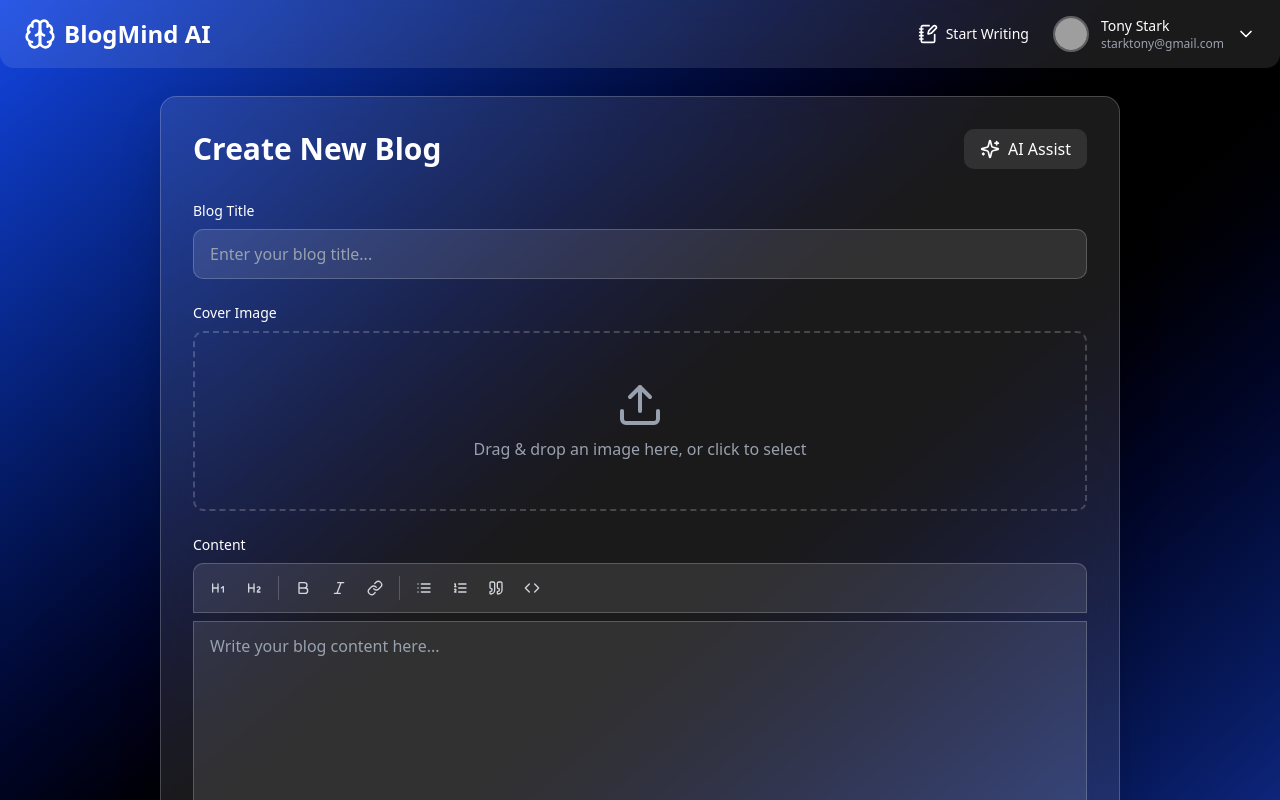
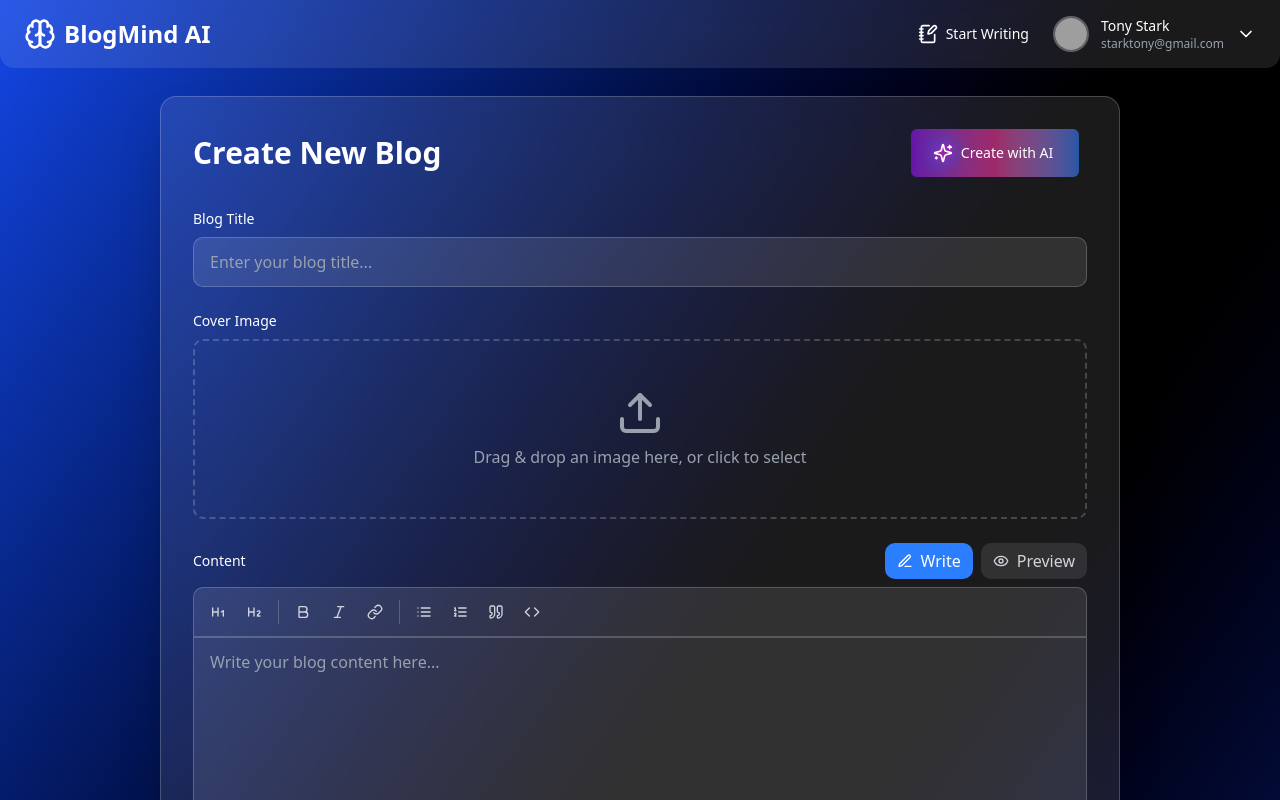
Before and after one commit to mdsaqlainahmed786/BlogMind-AI, a React (Vite) app in the folder frontend/: page /blog/create in a window 1280 px wide. Shown: the top 800 px of the page. Built offline with nearby package versions, Linux system fonts and the light colour scheme; grey boxes are pictures that could not be loaded.

Commit message:
Added markdown for blogs, proper formatting for creating blogs and AI generate button

```diff
--- a/frontend/src/Blogs/CreateBlog.tsx
+++ b/frontend/src/Blogs/CreateBlog.tsx
@@ -1,16 +1,35 @@
-import React, { useState, useRef } from 'react';
-import { Image as ImageIcon, X, Upload, Sparkles, Bold, Italic, Link as LinkIcon, List, Quote, Code, Heading1, Heading2, ListOrdered } from 'lucide-react';
-import Navbar from '@/landingPage/NavBar';
+import React, { useState, useRef } from "react";
+import {
+  X,
+  Upload,
+  Sparkles,
+  Bold,
+  Italic,
+  Link as LinkIcon,
+  List,
+  Quote,
+  Code,
+  Heading1,
+  Heading2,
+  ListOrdered,
+  Eye,
+  Edit3,
+} from "lucide-react";
+import Navbar from "@/landingPage/NavBar";
+import ReactMarkdown from "react-markdown";
 
 function CreateBlog() {
-  const [title, setTitle] = useState('');
-  const [content, setContent] = useState('');
+  const [title, setTitle] = useState("");
+  const [content, setContent] = useState("");
   const [coverImage, setCoverImage] = useState<string | null>(null);
   const [isAIAssisted, setIsAIAssisted] = useState(false);
   const [isDragging, setIsDragging] = useState(false);
+  const [activeTab, setActiveTab] = useState<"write" | "preview">("write");
   const fileInputRef = useRef<HTMLInputElement>(null);
   const contentRef = useRef<HTMLTextAreaElement>(null);
-
+  const [activeBold, setActiveBold] = useState(false);
+  const [activeItalic, setActiveItalic] = useState(false);
+  const [activeCode, setActiveCode] = useState(false);
   const handleDragOver = (e: React.DragEvent) => {
     e.preventDefault();
     setIsDragging(true);
@@ -24,12 +43,11 @@ function CreateBlog() {
   const handleDrop = (e: React.DragEvent) => {
     e.preventDefault();
     setIsDragging(false);
-
     const file = e.dataTransfer.files[0];
-    if (file && file.type.startsWith('image/')) {
+    if (file && file.type.startsWith("image/")) {
       const reader = new FileReader();
-      reader.onload = (e) => {
-        setCoverImage(e.target?.result as string);
+      reader.onload = () => {
+        setCoverImage(reader.result as string);
       };
       reader.readAsDataURL(file);
     }
@@ -37,79 +55,92 @@ function CreateBlog() {
 
   const handleImageUpload = (e: React.ChangeEvent<HTMLInputElement>) => {
     const file = e.target.files?.[0];
-    if (file) {
+    if (file && file.type.startsWith("image/")) {
       const reader = new FileReader();
-      reader.onload = (e) => {
-        setCoverImage(e.target?.result as string);
+      reader.onload = () => {
+        setCoverImage(reader.result as string);
       };
       reader.readAsDataURL(file);
     }
   };
 
+  const insertFormat = (format: string) => {
+    if (!contentRef.current) return;
+
+    const start = contentRef.current.selectionStart;
+    const end = contentRef.current.selectionEnd;
+    const text = content;
+    let insertion = "";
+
+    switch (format) {
+      case "h1":
+        insertion = "# ";
+        break;
+      case "h2":
+        insertion = "## ";
+        break;
+      case "bold":
+        insertion = "**";
+        break;
+      case "italic":
+        insertion = "_";
+        break;
+      case "link":
+        insertion = "[](url)";
+        break;
+      case "bullet":
+        insertion = "* ";
+        break;
+      case "number":
+        insertion = "1. ";
+        break;
+      case "quote":
+        insertion = "> ";
+        break;
+      case "code":
+        insertion = "`";
+        break;
+    }
+
+    const newText = text.substring(0, start) + insertion + text.substring(end);
+    setContent(newText);
+  };
+
   const handleSubmit = (e: React.FormEvent) => {
     e.preventDefault();
-    console.log({ title, content, coverImage, isAIAssisted });
+  };
+  const processContent = (text: string) => {
+    return text.replace(/\\n\\n/g, "\n\n").replace(/\\n/g, "\n");
   };
 
-  const insertFormat = (format: string) => {
-    const textarea = contentRef.current;
-    if (!textarea) return;
-
-    const start = textarea.selectionStart;
-    const end = textarea.selectionEnd;
-    const selectedText = content.substring(start, end);
-    const beforeText = content.substring(0, start);
-    const afterText = content.substring(end);
-
-    let formattedText = '';
-    switch (format) {
-      case 'h1':
-        formattedText = `# ${selectedText || 'Heading 1'}`;
-        break;
-      case 'h2':
-        formattedText = `## ${selectedText || 'Heading 2'}`;
-        break;
-      case 'bold':
-        formattedText = `**${selectedText || 'bold text'}**`;
-        break;
-      case 'italic':
-        formattedText = `*${selectedText || 'italic text'}*`;
-        break;
-      case 'link':
-        formattedText = `[${selectedText || 'link text'}](url)`;
-        break;
-      case 'code':
-        formattedText = `\`${selectedText || 'code'}\``;
-        break;
-      case 'quote':
-        formattedText = `> ${selectedText || 'quote'}`;
-        break;
-      case 'bullet':
-        formattedText = `\n- ${selectedText || 'list item'}`;
-        break;
-      case 'number':
-        formattedText = `\n1. ${selectedText || 'list item'}`;
-        break;
-      default:
-        formattedText = selectedText;
-    }
-
-    const newContent = beforeText + formattedText + afterText;
-    setContent(newContent);
-
-    // Set cursor position after the inserted format
-    setTimeout(() => {
-      const newPosition = start + formattedText.length;
-      textarea.focus();
-      textarea.setSelectionRange(newPosition, newPosition);
-    }, 0);
-  };
-
-  const ToolbarButton = ({ icon: Icon, title, format }: { icon: any, title: string, format: string }) => (
+  const ToolbarButton = ({
+    icon: Icon,
+    title,
+    format,
+  }: {
+    icon: React.ElementType;
+    title: string;
+    format: string;
+  }) => (
     <button
       type="button"
-      onClick={() => insertFormat(format)}
-      className="p-2 hover:bg-white/20 rounded-lg transition-colors duration-200 group"
+      onClick={() => {
+        if (format === "bold") {
+          setActiveBold(!activeBold);
+        } else if (format === "italic") {
+          setActiveItalic(!activeItalic);
+        } else if (format === "code") {
+          setActiveCode(!activeCode);
+        }
+        insertFormat(format);
+      }}
+      className={`p-2 hover:bg-white/20 rounded-lg transition-colors duration-200 group ${
+        (activeBold && format === "bold") ||
+        (activeCode && format === "code") ||
+        (activeItalic && format === "italic")
+          ? "bg-blue-500 text-white"
+          : "text-gray-300"
+      }`}
       title={title}
     >
       <Icon className="w-4 h-4 text-gray-300 group-hover:text-white" />
@@ -117,31 +148,33 @@ function CreateBlog() {
   );
 
   return (
-    <div className="min-h-screen bg-gradient-to-br from-blue-700 via-black to-blue-800">
+    <div className="min-h-screen">
       <Navbar />
       <div className="pt-24 pb-8 px-4 sm:px-6 lg:px-8 max-w-5xl mx-auto">
         <div className="backdrop-blur-xl bg-white/10 rounded-2xl p-6 md:p-8 shadow-2xl border border-white/20">
           <div className="flex items-center justify-between mb-8">
-            <h1 className="text-2xl md:text-3xl font-bold text-white">Create New Blog</h1>
-            <button
-              onClick={() => setIsAIAssisted(!isAIAssisted)}
-              className={`
-                flex items-center gap-2 px-4 py-2 rounded-lg transition-all duration-300
-                ${isAIAssisted ? 'animate-rainbow-bg shadow-rainbow' : 'bg-white/10'}
-                text-white hover:scale-105 transform
-              `}
+            <h1 className="text-2xl md:text-3xl font-bold text-white">
+              Create New Blog
+            </h1>
+            <div className="relative group z-50 cursor-pointer">
+              <div
+                className={`relative flex items-center justify-center rounded-sm w-36 pr-3 h-10 md:w-44 md:h-12 space-x-2`}
+              >
+                <div className="absolute inset-0 rounded-sm bg-gradient-to-r from-purple-600 via-pink-500 to-blue-500 opacity-60"></div>
+                <Sparkles
+                  className="w-5 h-5 text-white relative z-10 animate-[pulse_2s_ease-infinite]"
                   style={{
-                backgroundSize: '200% 200%',
-                animation: isAIAssisted ? 'gradient 3s ease infinite, glow 1s ease-in-out infinite alternate' : 'none',
+                    filter: `drop-shadow(0 0 4px #FF0080)
+                       drop-shadow(0 0 6px #7928CA)
+                       drop-shadow(0 0 8px #0070F3)`,
                   }}
-            >
-              <Sparkles className={`w-5 h-5 ${isAIAssisted ? 'animate-pulse' : ''}`} />
-              <span>AI Assist</span>
-            </button>
+                />
+                <span className="text-white text-sm z-10 text-center md:text-md">Create with AI</span>
+              </div>
+            </div>
           </div>
 
           <form onSubmit={handleSubmit} className="space-y-6">
-            {/* Title Input */}
             <div>
               <label className="block text-white text-sm font-medium mb-2">
                 Blog Title
@@ -154,15 +187,15 @@ function CreateBlog() {
                 className="w-full bg-white/10 border border-white/20 rounded-lg py-3 px-4 text-white placeholder-gray-400 focus:outline-none focus:ring-2 focus:ring-blue-500 focus:border-transparent"
               />
             </div>
-
-            {/* Cover Image Upload */}
             <div>
               <label className="block text-white text-sm font-medium mb-2">
                 Cover Image
               </label>
               <div
                 className={`border-2 border-dashed rounded-lg p-4 text-center ${
-                  isDragging ? 'border-blue-500 bg-blue-500/10' : 'border-white/20'
+                  isDragging
+                    ? "border-blue-500 bg-blue-500/10"
+                    : "border-white/20"
                 }`}
                 onDragOver={handleDragOver}
                 onDragLeave={handleDragLeave}
@@ -203,45 +236,108 @@ function CreateBlog() {
                 />
               </div>
             </div>
-
-            {/* Content Editor */}
             <div className="space-y-2">
+              <div className="flex items-center justify-between">
                 <label className="block text-white text-sm font-medium">
                   Content
                 </label>
+                <div className="flex gap-2">
+                  <button
+                    type="button"
+                    onClick={() => setActiveTab("write")}
+                    className={`flex items-center gap-2 px-3 py-1.5 cursor-pointer rounded-lg transition-colors ${
+                      activeTab === "write"
+                        ? "bg-blue-500 text-white"
+                        : "bg-white/10 text-gray-300 hover:bg-white/20"
+                    }`}
+                  >
+                    <Edit3 className="w-4 h-4" />
+                    <span>Write</span>
+                  </button>
+                  <button
+                    type="button"
+                    onClick={() => setActiveTab("preview")}
+                    className={`flex items-center gap-2 px-3 cursor-pointer py-1.5 rounded-lg transition-colors ${
+                      activeTab === "preview"
+                        ? "bg-blue-500 text-white"
+                        : "bg-white/10 text-gray-300 hover:bg-white/20"
+                    }`}
+                  >
+                    <Eye className="w-4 h-4" />
+                    <span>Preview</span>
+                  </button>
+                </div>
+              </div>
 
-              {/* Fixed Formatting Toolbar */}
+              {activeTab === "write" ? (
+                <div className="space-y-0">
                   <div className="flex items-center gap-1 p-2 bg-white/10 border border-white/20 rounded-t-lg">
                     <div className="flex items-center gap-1">
-                  <ToolbarButton icon={Heading1} title="Heading 1" format="h1" />
-                  <ToolbarButton icon={Heading2} title="Heading 2" format="h2" />
+                      <ToolbarButton
+                        icon={Heading1}
+                        title="Heading 1"
+                        format="h1"
+                      />
+                      <ToolbarButton
+                        icon={Heading2}
+                        title="Heading 2"
+                        format="h2"
+                      />
                     </div>
                     <div className="w-px h-6 bg-white/20 mx-1" />
                     <div className="flex items-center gap-1">
                       <ToolbarButton icon={Bold} title="Bold" format="bold" />
-                  <ToolbarButton icon={Italic} title="Italic" format="italic" />
-                  <ToolbarButton icon={LinkIcon} title="Link" format="link" />
+                      <ToolbarButton
+                        icon={Italic}
+                        title="Italic"
+                        format="italic"
+                      />
+                      <ToolbarButton
+                        icon={LinkIcon}
+                        title="Link"
+                        format="link"
+                      />
                     </div>
                     <div className="w-px h-6 bg-white/20 mx-1" />
                     <div className="flex items-center gap-1">
-                  <ToolbarButton icon={List} title="Bullet List" format="bullet" />
-                  <ToolbarButton icon={ListOrdered} title="Numbered List" format="number" />
-                  <ToolbarButton icon={Quote} title="Quote" format="quote" />
+                      <ToolbarButton
+                        icon={List}
+                        title="Bullet List"
+                        format="bullet"
+                      />
+                      <ToolbarButton
+                        icon={ListOrdered}
+                        title="Numbered List"
+                        format="number"
+                      />
+                      <ToolbarButton
+                        icon={Quote}
+                        title="Quote"
+                        format="quote"
+                      />
                       <ToolbarButton icon={Code} title="Code" format="code" />
                     </div>
                   </div>
-
                   <textarea
                     ref={contentRef}
                     value={content}
                     onChange={(e) => setContent(e.target.value)}
                     placeholder="Write your blog content here..."
                     rows={12}
-                className="w-full prose bg-white/10 border border-white/20 rounded-b-lg py-3 px-4 text-white placeholder-gray-400 focus:outline-none focus:ring-2 focus:ring-blue-500 focus:border-transparent resize-none"
+                    className="w-full bg-white/10 border border-white/20 rounded-b-lg py-3 px-4 text-white placeholder-gray-400 focus:outline-none focus:ring-2 focus:ring-blue-500 focus:border-transparent resize-none"
                   />
                 </div>
-
-            {/* Submit Button */}
+              ) : (
+                <div className="bg-white/10 border border-white/20 rounded-lg p-6 prose prose-invert max-w-none min-h-[300px] overflow-y-auto">
+                  <div className="prose prose-lg dark:prose-invert font-sans">
+                    <ReactMarkdown>
+                      {processContent(content) ||
+                        "*Preview will appear here...*"}
+                    </ReactMarkdown>
+                  </div>
+                </div>
+              )}
+            </div>
             <div className="flex justify-end">
               <button
                 type="submit"
@@ -284,6 +380,25 @@ function CreateBlog() {
                      0 0 30px #7928CA,
                      0 0 40px #FF0080;
         }
+
+        /* Custom scrollbar for the preview */
+        .prose::-webkit-scrollbar {
+          width: 8px;
+        }
+
+        .prose::-webkit-scrollbar-track {
+          background: rgba(255, 255, 255, 0.1);
+          border-radius: 4px;
+        }
+
+        .prose::-webkit-scrollbar-thumb {
+          background: rgba(255, 255, 255, 0.2);
+          border-radius: 4px;
+        }
+
+        .prose::-webkit-scrollbar-thumb:hover {
+          background: rgba(255, 255, 255, 0.3);
+        }
       `}</style>
     </div>
   );
--- a/frontend/src/landingPage/NavBar.tsx
+++ b/frontend/src/landingPage/NavBar.tsx
@@ -76,7 +76,10 @@ export default function Navbar() {
               <Search className="h-5 w-5" />
             </button>
           )}
-          <div className="flex items-center gap-2 group transition-colors duration-300 cursor-pointer">
+          <div
+            onClick={() => navigate("/blog/create")}
+            className="flex items-center gap-2 group transition-colors duration-300 cursor-pointer"
+          >
             <NotebookPen className="text-white group-hover:text-blue-400 transition-colors duration-300 cursor-pointer h-5 w-5" />
             <span className="hidden md:block text-white group-hover:text-blue-400 transition-colors duration-300 text-sm">
               Start Writing
```
Also changed, not shown: 1 other file (tests, documents, lock files or other folders). Lines whose indentation alone changed are shown as unchanged.
